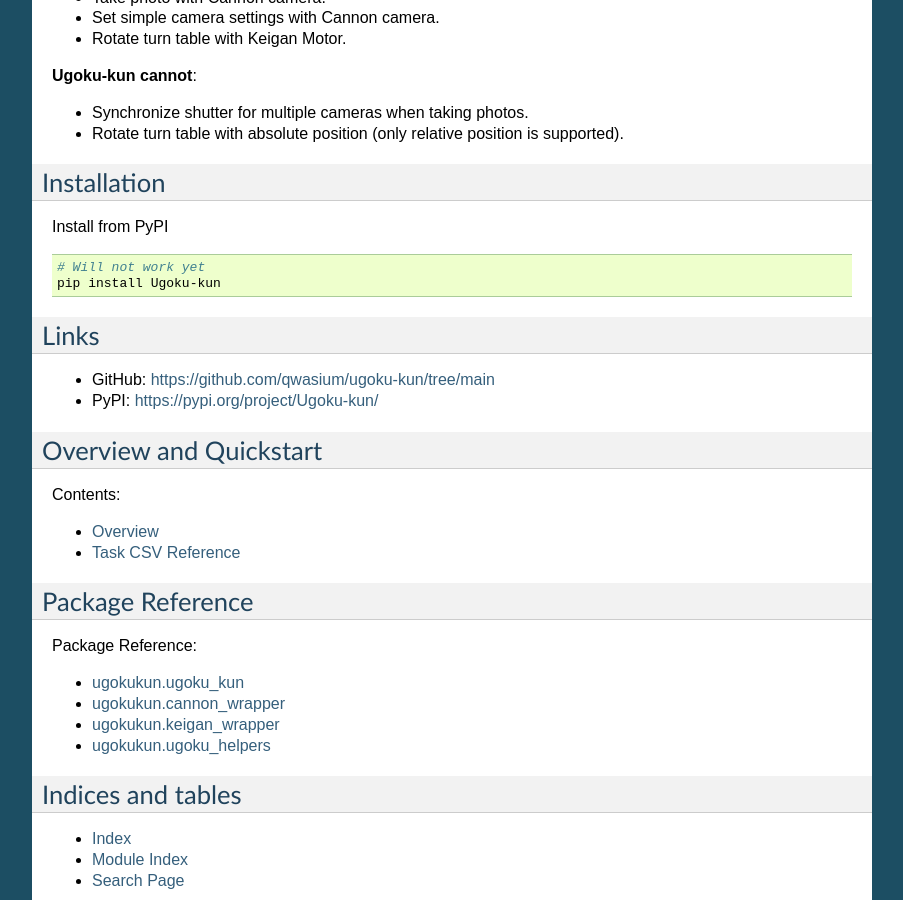
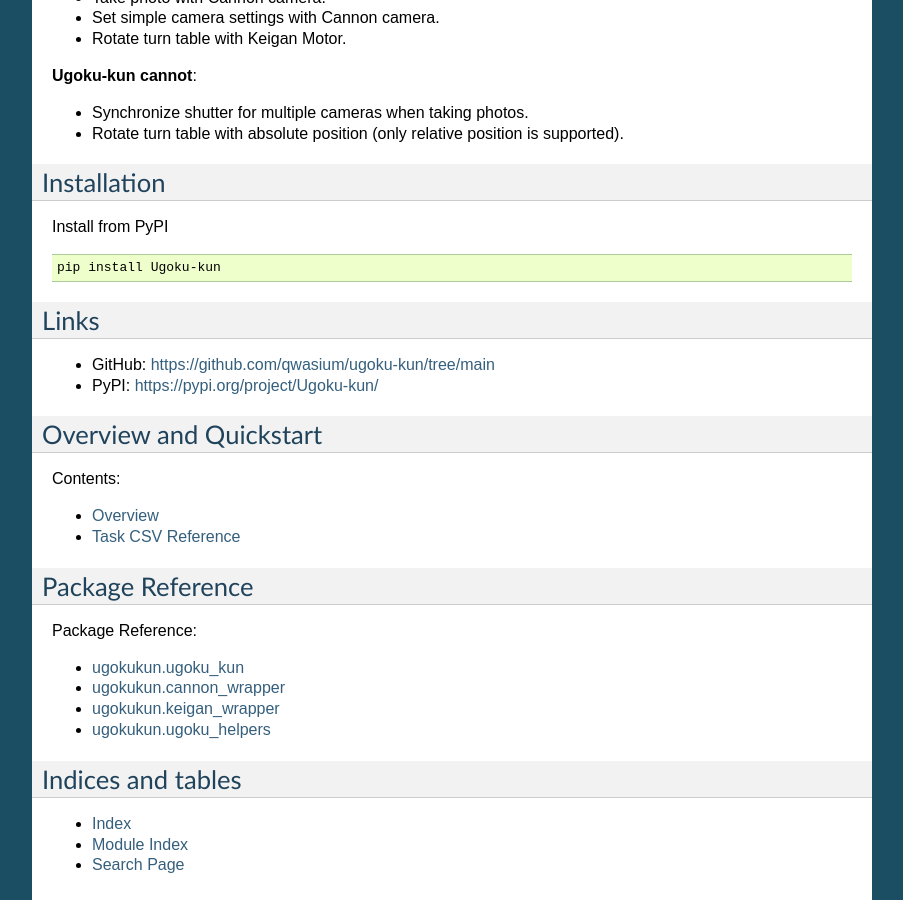
Before and after one commit to qwasium/ugoku-kun, a Sphinx documentation site: the page built from docs/index.rst, in a window 1280 px wide and 900 px high, scrolled down 539 px. Shown: the whole window, without its empty margins (198-1101 px from the left). Built offline with Sphinx 7.4.7, drawn with Linux system fonts in a browser that asks for light colours.

Commit message:
Update index.rst

```diff
--- a/docs/index.rst
+++ b/docs/index.rst
@@ -40,7 +40,6 @@
 
 .. code-block:: bash
 
-    # Will not work yet
     pip install Ugoku-kun
 
 Links
```
